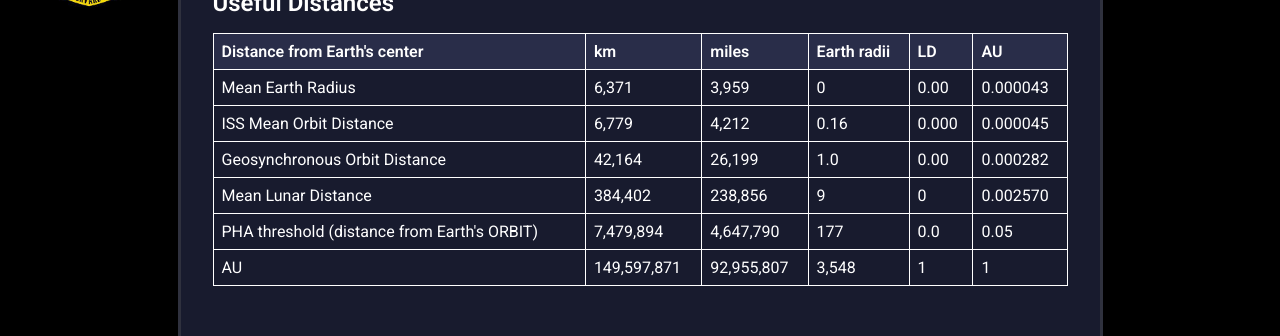
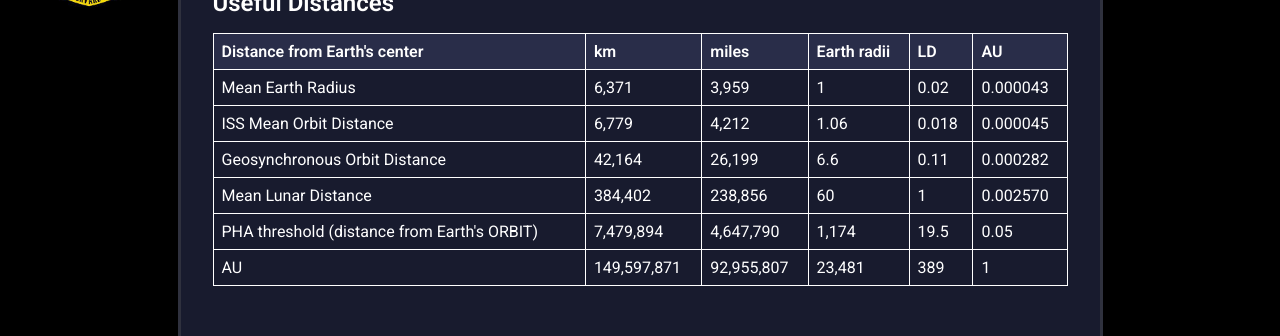
Before and after one commit to Small-Bodies-Node/pdco-dashboard, a Next.js app: page /reference in a window 1280 px wide. Shown: the part 177-513 px from the top of the page. Built offline with nearby package versions, Linux system fonts and the light colour scheme.

Commit message:
Disabled all tooltips, updated reference numbers

```diff
--- a/src/components/NeoCountRows/index.tsx
+++ b/src/components/NeoCountRows/index.tsx
@@ -25,13 +25,14 @@ export const NeoCountRows = (props: IProps) => {
             style={{ fontWeight: row.fontWeight || "normal" }}
             key={ind}
           >
-            {row.tooltip ? (
+            {/* {row.tooltip ? (
               <Tooltip title={row.tooltip} placement="top" TransitionComponent={Zoom} arrow>
                 <span>{row.text}</span>
               </Tooltip>
             ) : (
               <span>{row.text}</span>
-            )}
+            )} */}
+            <span>{row.text}</span>
           </div>
         ))}
       </div>
--- a/src/components/PageReference/index.tsx
+++ b/src/components/PageReference/index.tsx
@@ -59,12 +59,12 @@ export const PageReference = () => {
 								"AU"
 							]}
 							data={[
-								["Mean Earth Radius", "6,371", "3,959", "0", "0.00", "0.000043"],
-								["ISS Mean Orbit Distance", "6,779", "4,212", "0.16", "0.000", "0.000045"],
-								["Geosynchronous Orbit Distance", "42,164", "26,199", "1.0", "0.00", "0.000282"],
-								["Mean Lunar Distance", "384,402", "238,856", "9", "0", "0.002570"],
-								["PHA threshold (distance from Earth's ORBIT)", "7,479,894", "4,647,790", "177", "0.0", "0.05"],
-								["AU", "149,597,871", "92,955,807", "3,548", "1", "1"]
+								["Mean Earth Radius", "6,371", "3,959", "1", "0.02", "0.000043"],
+								["ISS Mean Orbit Distance", "6,779", "4,212", "1.06", "0.018", "0.000045"],
+								["Geosynchronous Orbit Distance", "42,164", "26,199", "6.6", "0.11", "0.000282"],
+								["Mean Lunar Distance", "384,402", "238,856", "60", "1", "0.002570"],
+								["PHA threshold (distance from Earth's ORBIT)", "7,479,894", "4,647,790", "1,174", "19.5", "0.05"],
+								["AU", "149,597,871", "92,955,807", "23,481", "389", "1"]
 							]}
 						/>
 					</div>
```
Also changed, not shown: src/components/Table/index.tsx (+6 -6 lines).
